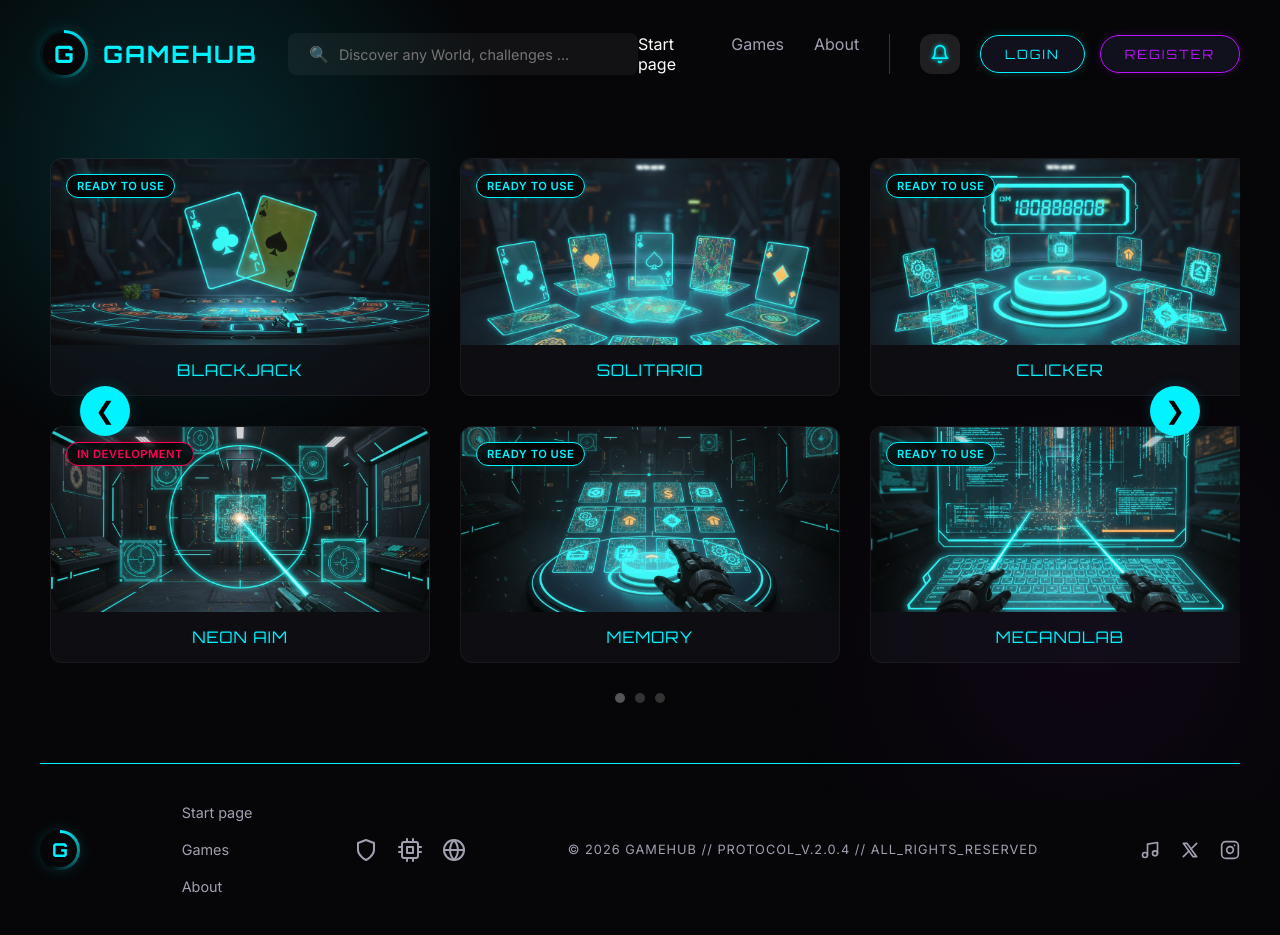
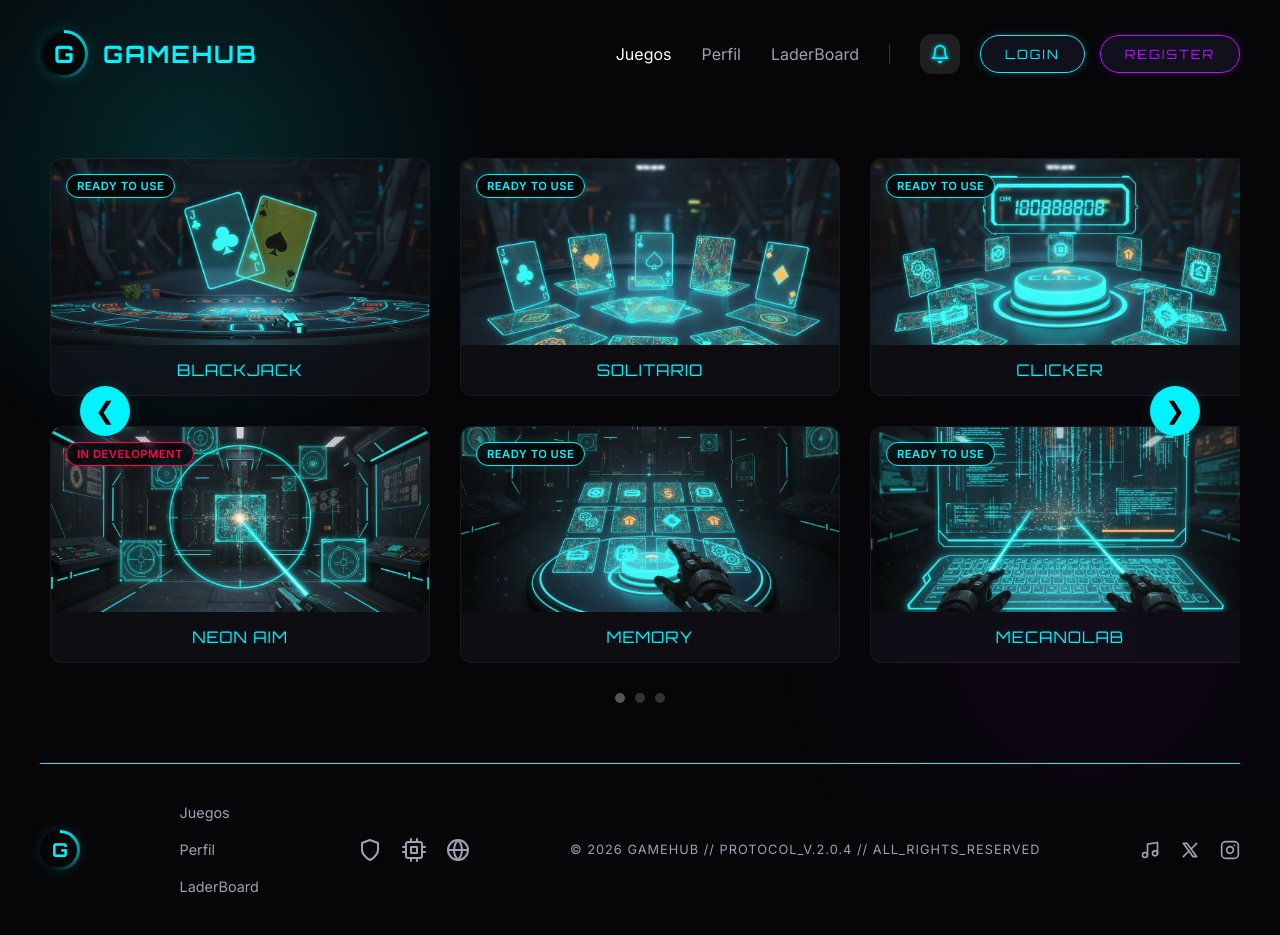
Before and after one commit to MarcLajarin/GameHub, a PHP site: page / in a window 1280 px wide. Run offline with PHP 8.4, Linux system fonts and the light colour scheme; some web fonts are replaced.

Commit message:
Cambio de header

```diff
--- a/Proyecto Final/index.php
+++ b/Proyecto Final/index.php
@@ -50,7 +50,7 @@
                 </div>
 
                 <!-- Barra de Búsqueda -->
-                <div class="search-bar">
+                <div class="search-bar" style="display: none;" aria-hidden="true">
                     <span class="search-icon">🔍</span>
                     <input type="text" placeholder="Discover any World, challenges ...">
                 </div>
@@ -58,9 +58,9 @@
 
             <!-- Centro: Enlaces de Navegación -->
             <nav class="main-nav">
-                <a href="#" class="nav-link active">Start page</a>
-                <a href="#" class="nav-link">Games</a>
-                <a href="#" class="nav-link">About</a>
+                <a href="#games" class="nav-link active">Juegos</a>
+                <a href="profile.html#identity" class="nav-link">Perfil</a>
+                <a href="profile.html#leaderboards" class="nav-link">LaderBoard</a>
             </nav>
 
             <!-- Lado Derecho: Controles de Usuario (Notificaciones, Login/Registro, Perfil) -->
@@ -103,7 +103,7 @@
              ÁREA DE CONTENIDO PRINCIPAL (MAIN)
              Contenido primario de la página, incluyendo la Galería de Juegos.
         ********************************************************************************** -->
-        <main class="content-area">
+        <main class="content-area" id="games">
 
             <!-- Contenedor del Slider de la Galería -->
             <div class="gallery-container">
@@ -263,9 +263,9 @@
 
             <!-- Centro: Enlaces -->
             <div class="footer-links">
-                <a href="#">Start page</a>
-                <a href="#">Games</a>
-                <a href="#">About</a>
+                <a href="#games">Juegos</a>
+                <a href="profile.html#identity">Perfil</a>
+                <a href="profile.html#leaderboards">LaderBoard</a>
             </div>
 
             <!-- Centro: Partners / Socios -->
```
Also changed, not shown: Proyecto Final/profile.html (+43 -9 lines).
